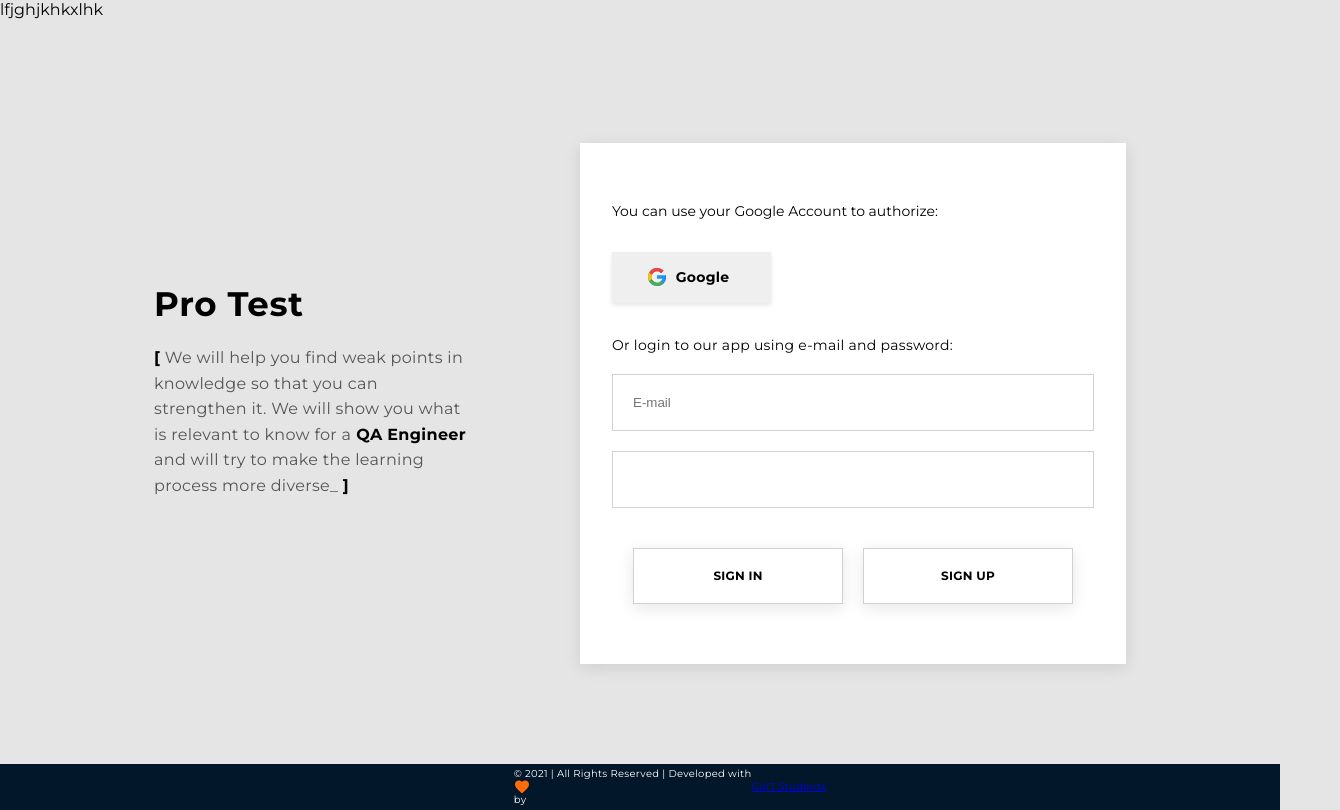
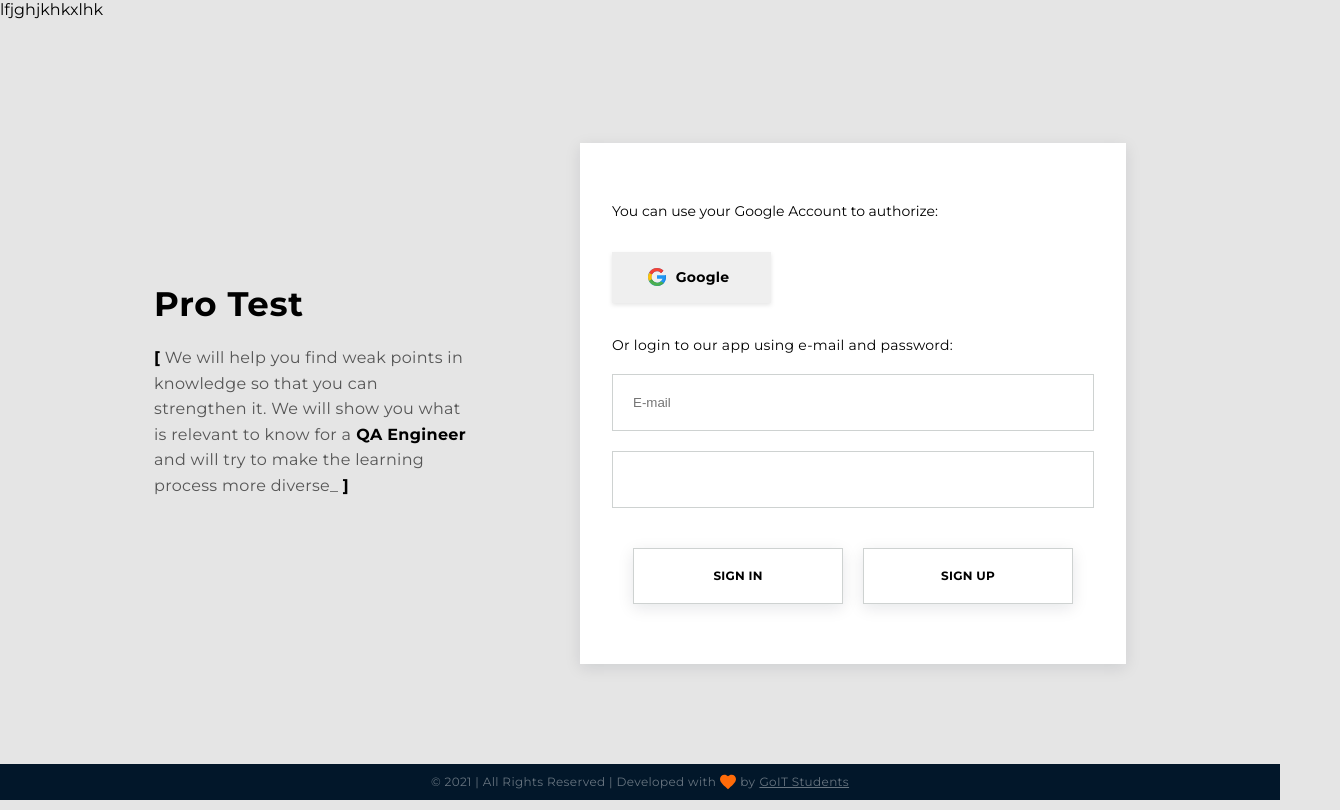
Before and after one commit to Tasha1003Natasha/team-project-front-end, a React (Create React App) app: page /auth in a window 1280 px wide. Shown: the whole page, 1340 px wide, since content can reach past the window. Built offline with nearby package versions, Linux system fonts and the light colour scheme.

Commit message:
footer done

```diff
--- a/src/components/Footer/Footer.jsx
+++ b/src/components/Footer/Footer.jsx
@@ -6,17 +6,15 @@ const Footer = () => {
   return (
     <>
       <footer className={styles.footer}>
-        <div className={(styles.container)}>
+        <div className={styles.container}>
           <p className={styles.footer__text}>
             {' '}
             &#169; 2021 | All Rights Reserved | Developed with
-            <span>
-              <svg width={16} height={14} className={styles.footer__svg}>
-                <use href={heart + '#heart-footer'}></use>
-              </svg>
-            </span>
-            by
           </p>
+          <svg width={16} height={16} className={styles.footer__svg}>
+            <use href={heart + '#heart-footer'}></use>
+          </svg>
+          <p className={styles.footer__text}>by</p>
           <Link to="/" className={styles.footer__link}>
             GoIT Students
           </Link>
--- a/src/components/Footer/Footer.module.css
+++ b/src/components/Footer/Footer.module.css
@@ -1,45 +1,61 @@
 .footer {
-    width: 100%;
   background-color: var(--fill-color);
-  padding-top: 4px;
-  padding-bottom: 4px;
+  padding-top: 10px;
+  padding-bottom: 10px;
 }
 
 .container {
-  width: 100%;
+  width: 257px;
   display: flex;
+  flex-wrap: wrap;
   justify-content: center;
   align-items: center;
   margin: 0 auto;
-  padding: 0 20px;
 }
 
 @media (min-width: 768px) {
   .container {
     width: 100%;
     margin: 0 auto;
-    padding: 0 30px;
   }
 }
 
 
 .footer__text {
-  color: var(--form-color);
+  color: var(--footer-text);
+
+  margin-right: 4px;
 
   font-weight: 400;
   font-size: 10px;
   line-height: 1.2;
   letter-spacing: 0.03em;
+
+}
+
+@media (min-width: 768px) {
+  .footer__text {
+    font-size: 12px;
+  line-height: 1.25;
+  }
 }
 
 .footer__svg {
-    margin: 0;
+    margin-right: 4px;
 }
 
 .footer__link{
+  color: var(--footer-text);
     text-decoration: underline;
     letter-spacing: 0.03em;
     font-weight: 400;
   font-size: 10px;
   line-height: 1.2;
 }
+
+@media (min-width: 768px) {
+  .footer__link{
+    font-size: 12px;
+  line-height: 1.25;
+  }
+}
--- a/src/index.css
+++ b/src/index.css
@@ -12,6 +12,7 @@
   --border-color: #00122f;
   --main-text: #000000;
   --secondary-text: #555555;
+  --footer-text: rgba(255, 255, 255, 0.4);
 }
 
 body {
```
